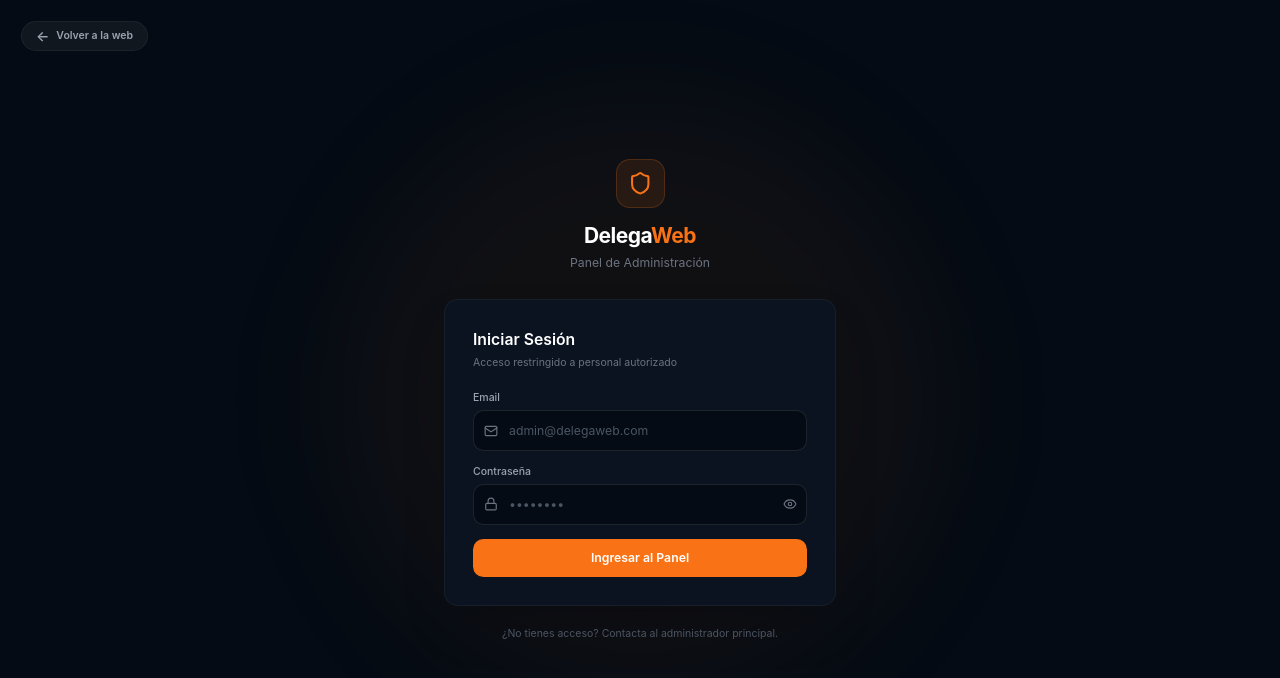
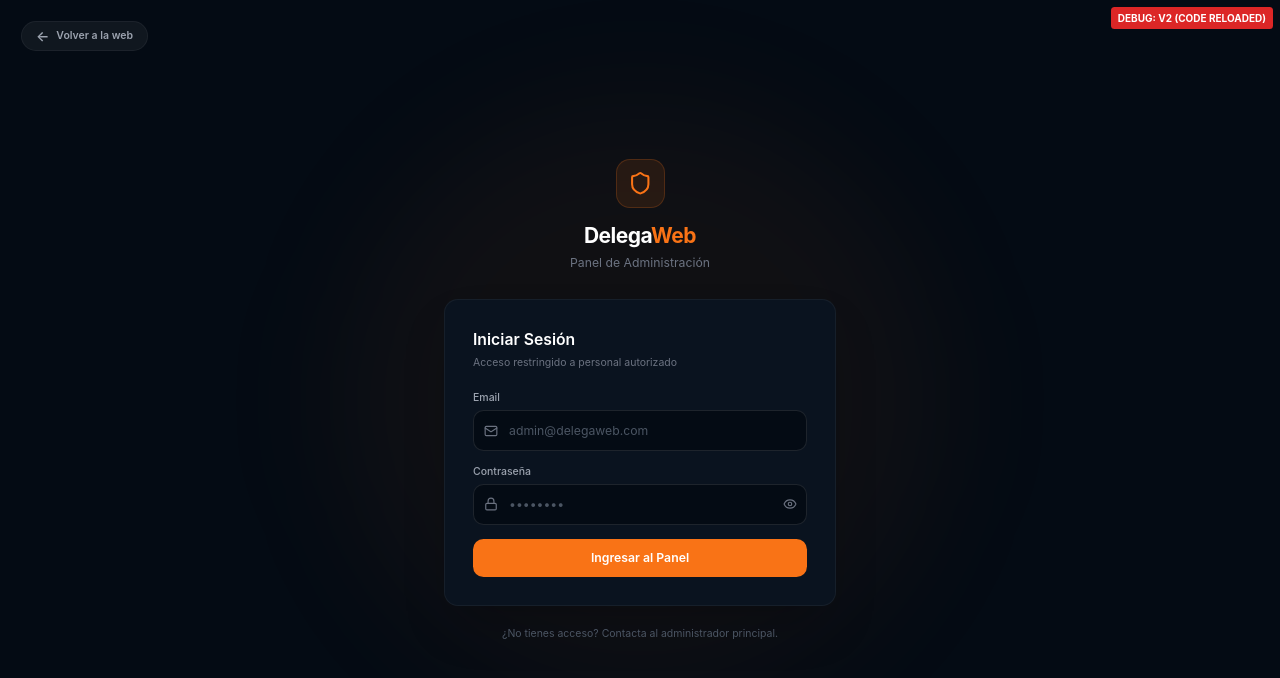
Before and after one commit to rogerferna23/DelegaWeb, a React (Vite) app: page /#/admin/login in a window 1280 px wide. Shown: the top 678 px of the page. Built offline with nearby package versions, Linux system fonts and the light colour scheme; no server answers.

Commit message:
debug: add visual marker and switch dev port to 5174 for cache busting

```diff
--- a/src/admin/AdminLogin.jsx
+++ b/src/admin/AdminLogin.jsx
@@ -41,6 +41,10 @@
 
   return (
     <div className="min-h-screen bg-background flex items-center justify-center p-4">
+      {/* Marcador Visual de Depuración */}
+      <div className="fixed top-2 right-2 px-2 py-1 bg-red-600 text-white text-[10px] rounded font-bold z-50">
+        DEBUG: V2 (CODE RELOADED)
+      </div>
       <div className="absolute inset-0 overflow-hidden pointer-events-none">
         <div className="absolute top-1/2 left-1/2 -translate-x-1/2 -translate-y-1/2 w-[600px] h-[600px] bg-primary/5 rounded-full blur-3xl" />
       </div>
```
